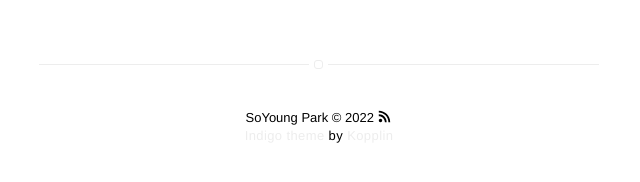
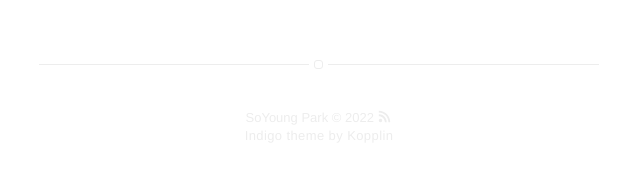
Before and after one commit to soyoungpark/soyoungpark.github.io, a Jekyll site: the page built from index.html, in a window 1280 px wide. Shown: the part 585-767 px from the top of the page, without its empty margins (321-961 px from the left). Built offline with Jekyll 4.4.1, drawn with Linux system fonts in a browser that asks for light colours.

Commit message:
Update variables.sass

```diff
--- a/_sass/base/variables.sass
+++ b/_sass/base/variables.sass
@@ -3,7 +3,7 @@ $fontMonospace: "Consolas", Liberation Mono, Menlo, Courier, monospace
 
 $alpha: black
 $beta: #ededed
-$gama: black
+$gama: #ededed
 $delta: black
 $epsilon: #ededed
 
```
